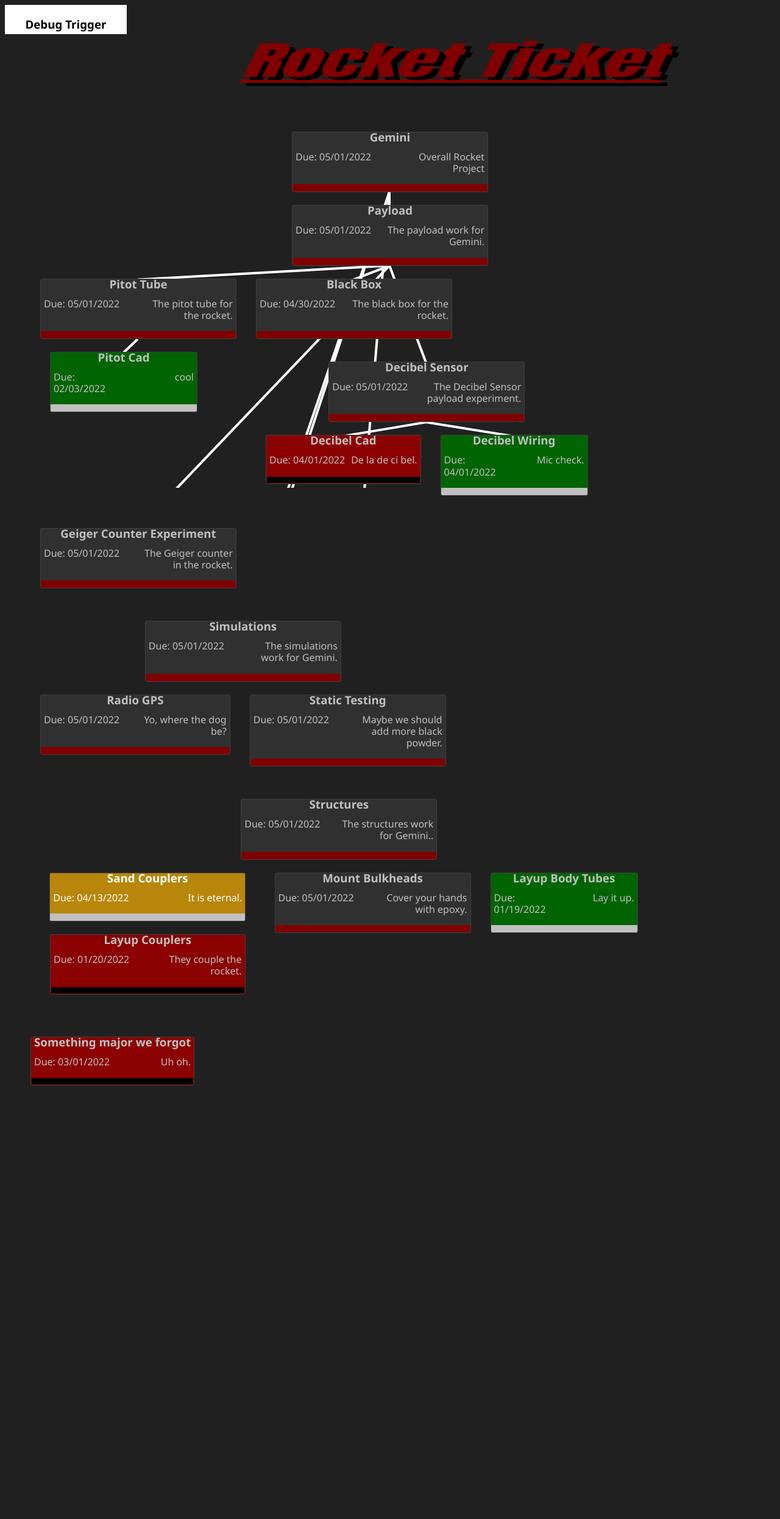
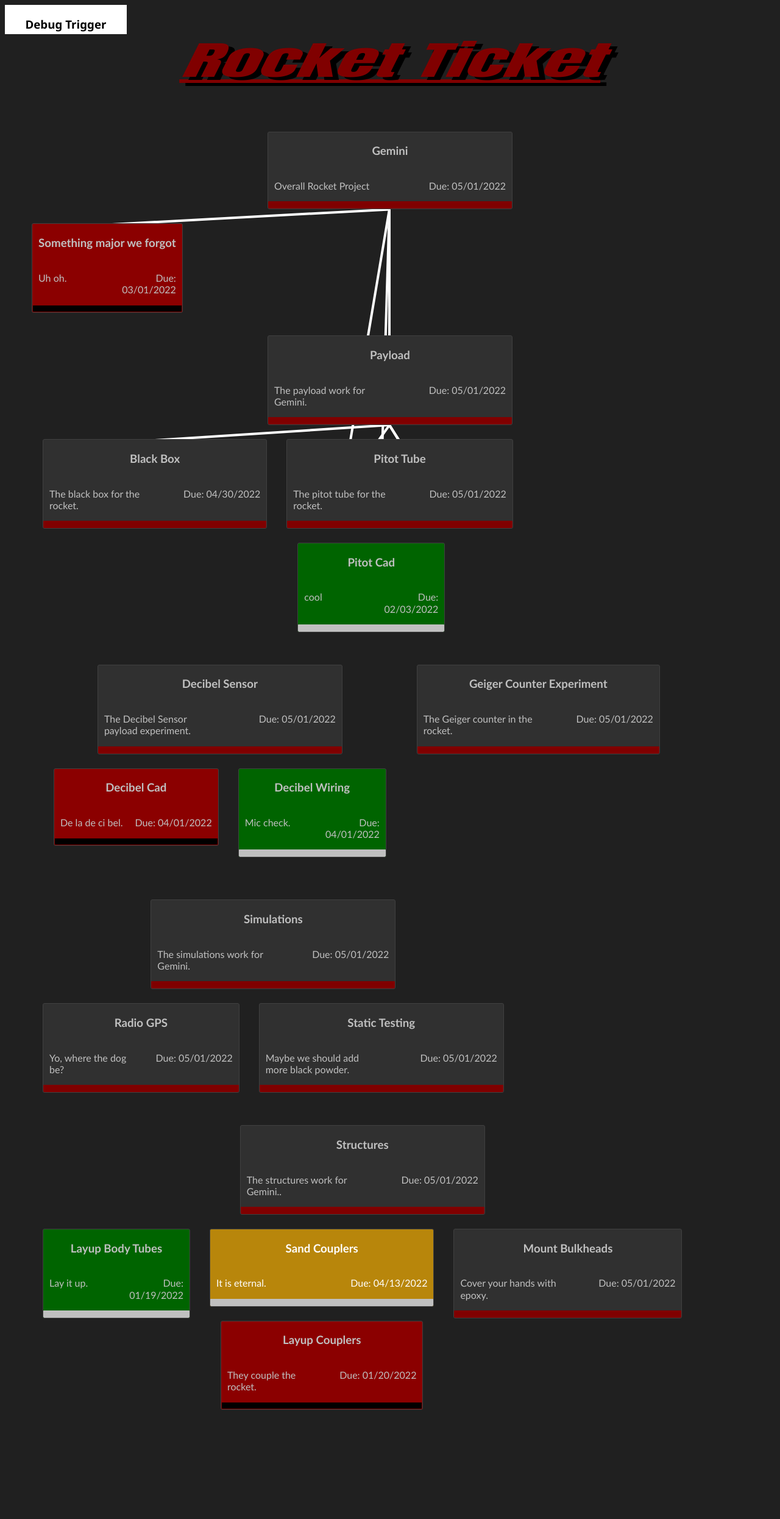
Before and after one commit to msstateACosby/rocketSite, a Django app: page / in a window 1280 px wide; the page is wider, and only the part inside the window is pictured. Shown: that part at 61% size. Before the commit the page ends 1780 px from the top of that part, so only its background shows below. Run offline with Django 3.2, Linux system fonts and the light colour scheme; data comes from the database, SQL or seed files in the repository; both versions use the stored data as it was after the commit; parts of the project's set-up code (start-up, migrations or seed data) failed here and were passed over.

Commit message:
added buttons

```diff
--- a/rocketTicket/models.py
+++ b/rocketTicket/models.py
@@ -70,16 +70,21 @@
         nodeDict = {
             "title" : self.name,
             "shortDescription": self.shortDescription,
+            "longDescription": self.longDescription,
             "dueDate": self.dueDate.strftime("%m/%d/%Y"),
             "warningState" : self.getWarningState(),
             "slug" : self.urlName,
-            "children": []
+            "creationDate" : self.creationDate,
+            "children": [],
+            "isComplete": self.isComplete
         }
-        for child in self.children.all():
+        for child in self.children.order_by('dueDate'):
             nodeDict["children"].append(child.addNodeToTree(connectionList))
             connectionList.append((self.urlName, child.urlName))
         return nodeDict
-
+    def toggleComplete(self):
+        self.isComplete = not self.isComplete
+        self.save()
 
 class TicketAdmin(admin.ModelAdmin):
     prepopulated_fields = {"urlName": ("name", )}
--- a/rocketTicket/static/rocketTicket/style.css
+++ b/rocketTicket/static/rocketTicket/style.css
@@ -19,6 +19,7 @@
     padding: 10px;
     border-style: none;
     float: left;
+    margin-bottom: 100px;
 }
 .subtree
 {
@@ -31,8 +32,7 @@
     margin: 5px;
     float: left;
     border-style: dashed;
-
-
+    font-family:'Trebuchet MS';
 
 }
 .subtree-title
@@ -40,14 +40,14 @@
 
     line-height: 5px;
     margin:auto;
-    max-width: 30em;
+    max-width: 400px;
     border-width: 1px;
     border-color: #404040;
     border-radius: 3px;
     border-style: solid;
     margin-bottom: 5px;
     background-color: #303030;
-    max-width: 20em;
+
     min-width: 15em;
     padding: 0px;
     position: relative;
@@ -58,11 +58,11 @@
 
 .tree-container
 {
-    border-width: 0px;
-    border-top: 2px;
+    border-width: 2px;
 
-    border-color: darkgray;
-    background-color: white;
+    border-style: dashed;
+    border-color: transparent;
+
     clear:both;
     z-index: -2;
 
@@ -155,15 +155,34 @@
 .subtreeMenu
 {
     position: absolute;
-    top: 7em;
+    top: 90%;
     left: 10%;
-    width:90%;
+    width:100%;
 
-    background-color: white;
+
+    background-color: inherit;
+    border-radius: 2px;
+    border-width: 1px;
+    border-style: solid;
+    border-color: #505050;
     z-index: 3;
     visibility: hidden;
     cursor:auto;
     padding: 5px;
+    color: silver;
+    text-align: left;
+    line-height: 1.2em;
+
+}
+.subtreeMenu *
+{
+    margin: 5px;
+
+
+    height: fit-content;
+
+
+
 }
 .showMenu
 {
@@ -171,12 +190,13 @@
 
 
 }
+
 .subtreeRightText
 {
     float:left;
-    padding-left: 5px;
-    padding-right:5px;
-    max-width: 50%;
+    padding-left: 10px;
+    padding-right: 10px;
+    max-width: 48%;
     line-height: 1.2em;
     text-align: left;
     cursor:auto;
@@ -184,10 +204,57 @@
 .subtreeLeftText
 {
     float:right;
-    padding-left: 5px;
-    padding-right:5px;
-    max-width: 50%;
+    padding-left: 10px;
+    padding-right:10px;
+    max-width: 48%;
     line-height: 1.2em;
     text-align: right;
     cursor: auto;
 }
+.completeButton
+{
+    display: block;
+    width: 100%;
+    box-sizing: border-box;
+    margin: 0px;
+    cursor: pointer;
+    height: 2em;
+    font-weight: bold;
+}
+.hover
+{
+    background-color: #353535;
+}
+.good.hover
+{
+    background-color: green;
+}
+.hover.bad
+{
+    background-color: #A20000;
+}
+.hover.mediocre
+{
+    background-color: goldenrod;
+}
+.addNodeMenu
+{
+    position: absolute;
+    top:0px;
+    left: 105%;
+    width: 100%;
+    min-height: 100px;
+    background-color: inherit;
+    z-index: 4;
+    visibility: hidden;
+}
+.addNodeMenu.showMenu
+{
+    visibility: visible;
+}
+.longDescriptionInput
+{
+    display: block;
+    width: 95%;
+    box-sizing: border-box;
+}
--- a/rocketTicket/templates/rocketTicket/index.html
+++ b/rocketTicket/templates/rocketTicket/index.html
@@ -11,7 +11,7 @@
     <link rel="icon" type="image/x-icon" href="{% static 'rocketTicket/rocketIco.png' %}">
 </head>
 <body>
-    <div id = "triggerDebug" style = "width: 200px; height: 3em; background-color: white; color: black; float: left">
+    <div id = "triggerDebug" style = "cursor: pointer; width: 200px; height: 3em; background-color: white; color: black; position: absolute; z-index: 3">
         <h3> Debug Trigger <h3>
     </div>
     <div id='titleText'>
@@ -19,6 +19,7 @@
             Rocket Ticket
         </h1>
     </div>
+    <div style="clear: both"></div>
     <div class=tree>
         {% include "rocketTicket/node.html" with children=Tickets%}
         </div>
@@ -41,6 +42,7 @@
     var connectionList = JSON.parse(document.getElementById('ConnectionList').textContent);
     console.log(connectionList);
     var i = 0;
+    var currentMenu= null;
     refreshLines();
 
     function refreshLines(){
@@ -77,8 +79,38 @@
     $('.subtree-title').click(function (event)
     {
         var menu = $(event.target).children('.subtreeMenu');
-        menu.toggleClass("showMenu");
-    })
+
+        if (menu.length == 0) return;
+
+        if (menu.hasClass("showMenu"))
+        {
+            menu.removeClass("showMenu");
+            $('.showMenu').removeClass("showMenu");
+        }
+        else {
+            $('.showMenu').removeClass("showMenu");
+            menu.addClass("showMenu");
+        }
+
+        //menu.toggleClass("showMenu");
+
+    });
+    $('.subtree-title').hover(
+        function()
+        {
+            $(this).addClass('hover');
+        },
+        function()
+        {
+            $(this).removeClass('hover');
+        }
+    );
+    $('.addNodeMenuButton').click(function(event)
+    {
+        console.log("heh")
+        var menu = $(event.target).children('.addNodeMenu').toggleClass('showMenu');
+
+    });
     window.addEventListener('resize', refreshLines);
 
 </script>
--- a/rocketTicket/templates/rocketTicket/node.html
+++ b/rocketTicket/templates/rocketTicket/node.html
@@ -2,17 +2,53 @@
     <div class="subtree " style="">
 
         <div class="subtree-title {{child.warningState}}" id="{{child.slug}}">
-        <h3 style="margin:auto; width: fit-content; padding: 5px; border-style: none; border-color: white; border-size: 2px"> {{ child.title }} </h1>
-        <p class="subtreeLeftText"> {{ child.shortDescription}}</p>
-        <p class="subtreeRightText"> Due: {{child.dueDate}}</p>
+            <h3 style="cursor: auto; margin-left: auto; margin-right:auto; width: fit-content; padding: 10px; border-style: none; border-color: white; border-size: 2px"> {{ child.title }} </h1>
+            <p class="subtreeRightText"> {{ child.shortDescription}}</p>
+            <p class="subtreeLeftText"> Due: {{child.dueDate}}</p>
 
-        <span class="clear" ></span>
-        <div class="subtreeMenu" style="text-align: left; color: black">
-            <h4> Edit Node </h4>
-            <button> Mark As Complete </button>
-            <h2> Add Child </h2>
+            <span class="clear" ></span>
 
-        </div>
+            <div class="subtreeMenu" >
+                <h4 style="border-width:0; border-bottom: 2px; border-style:solid; border-color: white; float:left "> Node Details </h4>
+                <button class="addNodeMenuButton"style="float: right"> Add Node
+                    <div class="addNodeMenu">
+                        <form style="text-align: left">
+                            <label for="name">Name: </label>
+                            <input name="name" type="text"><br>
+                            <label for="shortDescription">Short Description: </label><br>
+                            <input name="shortDescripton" type="text"><br>
+                            <label for="longDescription">Long Description </label><br>
+                            <input class="longDescriptionInput" name="longDescription" type="text">
+                            <label for="dueDate">Due Date </label>
+                            <input name="dueDate" type="date">
+                            <input type="submit" name="Add Node">
+
+                        </from>
+                    </div>
+                </button>
+                <span style="clear: both; display:block"></span>
+                <h6 style="border-width:0; border-bottom: 1px; border-style:solid; border-color: gray; "> Detailed Description: </h6>
+                <p style="float:left; max-width: 40%"> Creation Date: </p>
+                <p style="max-width: 40%; float: right"> {{ child.creationDate }} </p>
+                <p style="clear: both;"> {{ child.longDescription }} </p>
+
+
+
+                <span class="clear" ></span>
+                <form action = "" method = "post">
+                    {% csrf_token %}
+                    <input type ="hidden" name="nodeName" value="{{child.slug}}" >
+                    <button type = "submit" class="completeButton">
+                    {% if child.isComplete %}
+                        Mark as Uncomplete
+                    {% else %}
+                        Mark as Complete
+                    {% endif %}
+                    </button>
+                </form>
+
+            </div>
+
         </div>
 
         {% if child.children|length %}
--- a/rocketTicket/views.py
+++ b/rocketTicket/views.py
@@ -10,6 +10,8 @@
 
 
 def index(request):
+    if (request.method == 'POST'):
+        Ticket.objects.get(urlName= request.POST['nodeName']).toggleComplete()
     tickets=[]
     connectionList = []
     for ticket in Ticket.objects.filter(parentTicket=None):
```
Also changed, not shown: db.sqlite3.
